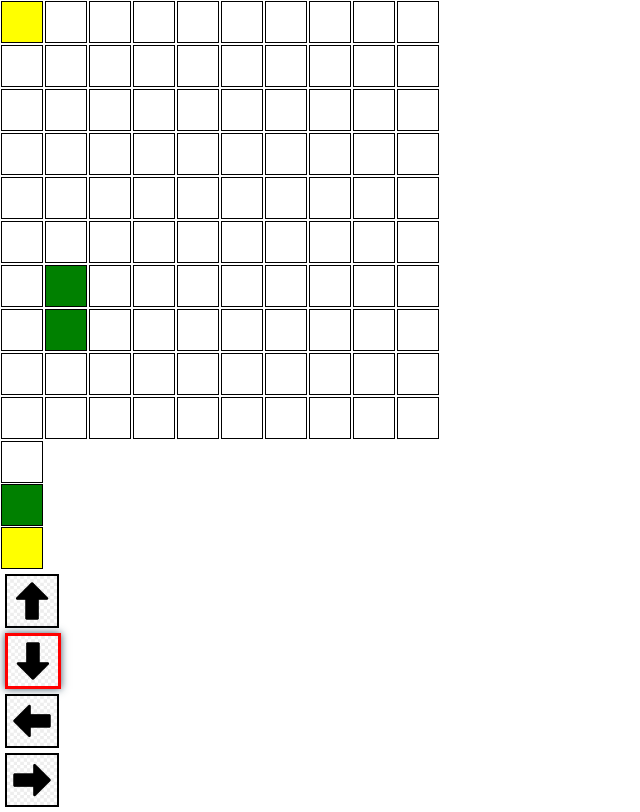
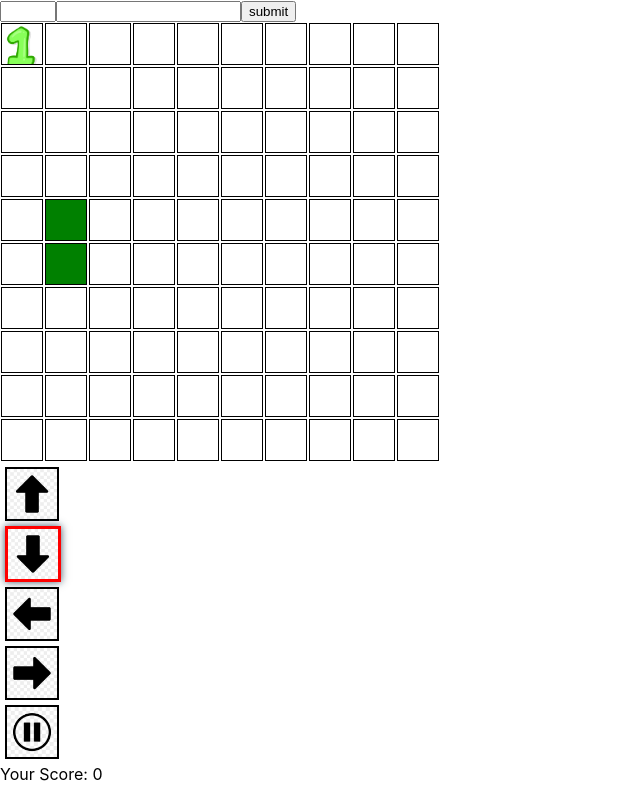
Before and after one commit to AlexxRed/snake, a React app: page / in a window 1280 px wide. Shown: the whole page, without its empty margins (0-640 px from the left). Built offline with nearby package versions, Linux system fonts and the light colour scheme.

Commit message:
added food, speed increase, points score

```diff
--- a/src/components/App/App.js
+++ b/src/components/App/App.js
@@ -2,15 +2,27 @@ import { useEffect, useState } from 'react';
 import './App.css';
 
 
-const BOARD_SIZE = 10;
-const CELLS = Array(BOARD_SIZE).fill(Array(BOARD_SIZE).fill(0));
-const MOVES = ['ArrowDown', 'ArrowUp', 'ArrowLeft', 'ArrowRight'];
-const SPEED = 500;
+// const BOARD_SIZE = 10;
+// const CELLS = Array(BOARD_SIZE).fill(Array(BOARD_SIZE).fill(0));
+// const MOVES = ['ArrowDown', 'ArrowUp', 'ArrowLeft', 'ArrowRight'];
+// const SPEED = 500;
 
 function App() {
+  const [boardSize, setBoardSize] = useState(10);
+  const CELLS = Array(boardSize).fill(Array(boardSize).fill(0));
+  const FOOD_VALUES = [1, 5, 10];
+  const MOVES = ['ArrowDown', 'ArrowUp', 'ArrowLeft', 'ArrowRight', ' '];
+
+  const [speed, setSpeed] = useState(600);
   const [snakeDirection, setSnakeDirection] = useState(MOVES[0]);
   const [snake, setSnake] = useState([[1,1]]);
-  const [food, setFood] = useState([0,0])
+  const [food, setFood] = useState([0,0]);
+  const [pause, setPause] = useState(false);
+  const [score, setScore] = useState(0);
+  const [foodValue, setFoodValue] = useState(1);
+
+
+
 
 const handleKeyDown = (e) => {
   const index = MOVES.indexOf(e.key);
@@ -28,31 +40,35 @@ useEffect(() => {
   return () => clearInterval()
 }, [snake]);
 
-const checkAvailableCell =  (position) => {
+function checkAvailableCell(position){
   switch(true){
-    case position >= BOARD_SIZE:
+    case position >= boardSize:
       return 0
     case position < 0:
-      return BOARD_SIZE - 1
+      return boardSize - 1
     default:
       return position
   }
 };
 
-const generateFood = () =>{
+function generateFood(){
   let newFood
   do {
     newFood = [
-      Math.floor(Math.random() * BOARD_SIZE),
-      Math.floor(Math.random() * BOARD_SIZE),
+      Math.floor(Math.random() * boardSize),
+      Math.floor(Math.random() * boardSize),
     ]
+    const rand = Math.floor(Math.random() * FOOD_VALUES.length);
+    setFoodValue(FOOD_VALUES[rand]);
+    console.log(foodValue);
+
   } while (snake.some(item => item[0] === newFood[0] && item[1] === newFood[1]))
   setFood(newFood);
 }
 
 
-const gameRunning = () => {
-  const timerId = setTimeout( () => {
+function gameRunning(){
+  const timerId = setTimeout(() => {
     const newSnake = snake
     let move = []
 
@@ -85,17 +101,49 @@ const gameRunning = () => {
 
     if(snakeHead[0] === food[0] && snakeHead[1] === food[1]){
       spliceIndex = 0
-      generateFood()
+      setScore(score + foodValue);
+      if(score >=50 ){
+        setSpeed(500)
+      }
+      if(score >=100 ){
+        setSpeed(400)
+      }
+      if(score >=150 ){
+        setSpeed(300)
+      }
+      if(score >=200 ){
+        setSpeed(200)
+      }
+      if(score >=250 ){
+        setSpeed(100)
+      }
+      generateFood();
     }
 
     setSnake(newSnake.slice(spliceIndex))
 
-  }, SPEED)
+
+  }, speed)
   return timerId
+}
+
+function handleSubmit(e){
+  e.preventDefault()
+  const form = e.currentTarget;
+  const name = form.elements.name.value;
+  const boardSize = form.elements.boardSize.value;
+  console.log(name, boardSize)
+  form.reset()
 }
 
   return (
         <div>
+          <form onSubmit={handleSubmit}>
+          <input name='boardSize' type={"number"} min='10' max='20'/>
+          <input name='name' type={'text'}/>
+          <button type='submit'>submit</button>
+          </form>
+
           {CELLS.map((row, indexRow) => (
             <div key={indexRow} className='row'>
               {row.map((cell, indexCell)=> {
@@ -103,19 +151,22 @@ const gameRunning = () => {
                   elem[0] === indexRow && elem[1] === indexCell
                   ) && 'snake'
                   if(type !== 'snake'){
-                    type = (food[0] === indexRow && food[1] ===indexCell) && 'food'
+                    type = (food[0] === indexRow && food[1] ===indexCell) &&
+                    `${foodValue === 1 ? 'food': foodValue === 5 ? 'five': 'ten'}`
                   }
                 return(<div key={indexCell} className={`cell ${type}`}/>)
               })}
             </div>
           ))}
-            <div className='cell'/>
+            {/* <div className='cell'/>
             <div className='cell snake'/>
-            <div className='cell food'/>
+            <div className='cell food'/> */}
             <div className={`arrow up ${snakeDirection === 'ArrowUp'? 'selected': ''}`}/>
             <div className={`arrow down ${snakeDirection === 'ArrowDown'? 'selected': ''}`}/>
             <div className={`arrow left ${snakeDirection === 'ArrowLeft'? 'selected': ''}`}/>
             <div className={`arrow right ${snakeDirection === 'ArrowRight'? 'selected': ''}`}/>
+            <div className={`pause ${pause === true ? 'selected': ''}`}/>
+            <div>Your Score: {score}</div>
         </div>
   );
 }
--- a/src/index.css
+++ b/src/index.css
@@ -24,8 +24,33 @@ code {
 }
 
 .food {
-  background-color: yellow;
+  background-color: #ffff00;
+  height: 40px;
+  width: 40px;
+  background: url('./images/one.png');
+  background-repeat: no-repeat;
+  background-size: cover;
 }
+
+.ten{
+  background-color: #ff0000;
+  height: 40px;
+  width: 40px;
+  background: url('./images/ten.jpeg');
+  background-repeat: no-repeat;
+  background-size: cover;
+}
+
+.five{
+  background-color: #2a4da5;
+  height: 40px;
+  width: 40px;
+  background: url('./images/five.png');
+  background-repeat: no-repeat;
+  background-size: cover;
+}
+
+
 
 .snake {
   background-color: green;
@@ -48,7 +73,16 @@ code {
   background-size: cover;
   border: 2px solid black;
   margin: 5px;
+}
 
+.pause {
+  height: 50px;
+  width: 50px;
+  background: url('./images/pause.jpeg');
+  background-repeat: no-repeat;
+  background-size: cover;
+  border: 2px solid black;
+  margin: 5px;
 }
 
 .selected {
```
Also changed, not shown: src/images/five.png (added), src/images/one.png (added), src/images/pause.jpeg (added), src/images/ten.jpeg (added).
